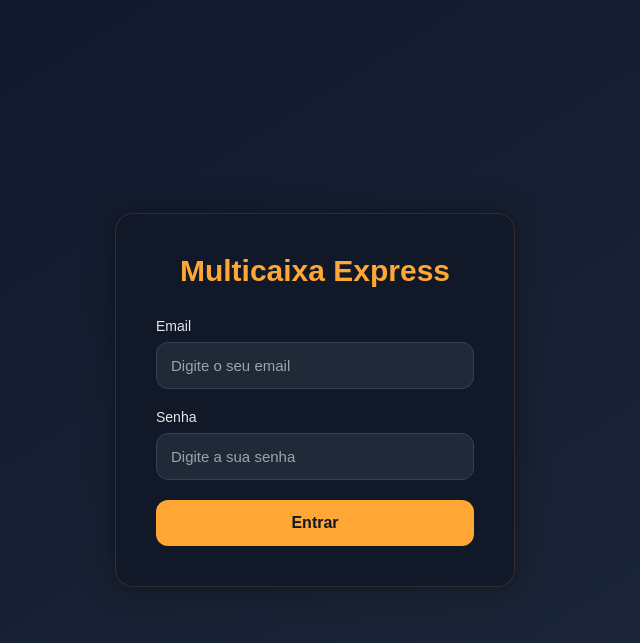
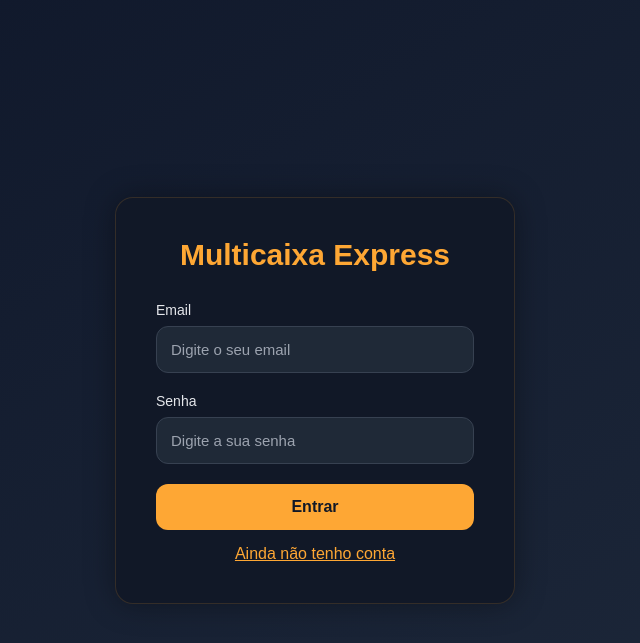
Before and after one commit to julioluwungu/multicaixa-express, a PHP site: page /login.php in a window 1280 px wide. Shown: the top 643 px of the page, without its empty margins (325-965 px from the left). Run offline with PHP 8.4, Linux system fonts and the light colour scheme.

Commit message:
login.php

```diff
--- a/public/login.php
+++ b/public/login.php
@@ -29,6 +29,41 @@ if (isset($_SESSION['id_usuario'])) {
 
             <form action="../actions/login_action.php" method="POST">
 
+                <?php if (isset($_GET["erro"])): ?>
+
+                    <div style="
+                        background:#7f1d1d;
+                        color:#fff;
+                        padding:10px;
+                        border-radius:8px;
+                        margin-bottom:15px;
+                        font-size:14px;
+                    ">
+
+                        <?php
+                        switch ($_GET["erro"]) {
+
+                            case "preencher":
+                                echo "Preencha todos os campos.";
+                                break;
+
+                            case "nao_encontrado":
+                                echo "Utilizador não encontrado.";
+                                break;
+
+                            case "senha_incorreta":
+                                echo "Senha incorreta.";
+                                break;
+
+                            default:
+                                echo "Erro ao fazer login.";
+                        }
+                        ?>
+
+                    </div>
+
+                <?php endif; ?>
+
                 <div class="input-group">
                     <label for="email">Email</label>
 
@@ -57,6 +92,12 @@ if (isset($_SESSION['id_usuario'])) {
                     Entrar
                 </button>
 
+                <div style="margin-top:15px; text-align:center;">
+                    <a href="register.php" style="color:#FEA734;">
+                        Ainda não tenho conta
+                    </a>
+                </div>
+
             </form>
 
         </div>
```
Also changed, not shown: actions/login_action.php (+6 -3 lines).
